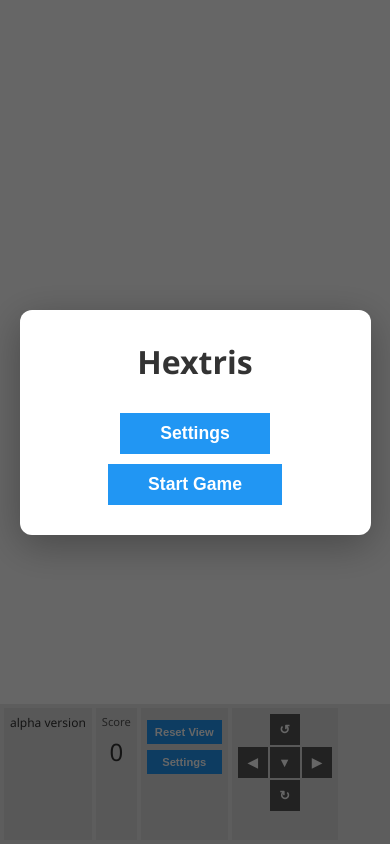
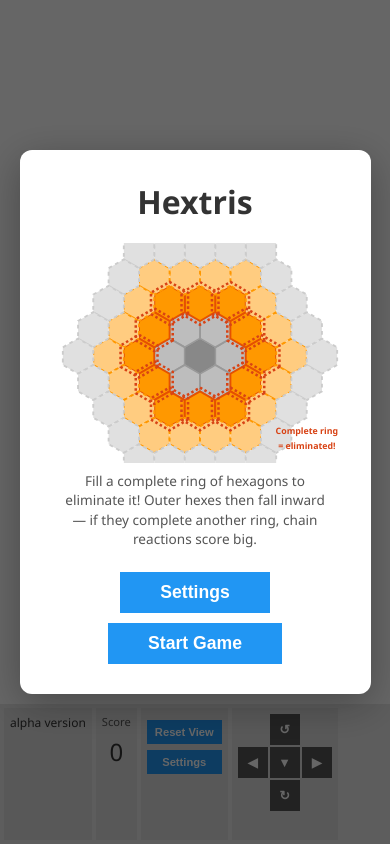
Before and after one commit to chenyu76/hextris, a plain HTML site: page index.html in a window 390 px wide. Drawn offline with Linux system fonts and the light colour scheme.

Commit message:
Add tutorial diagram to start screen
- Draw interactive SVG hex grid tutorial explaining ring completion mechanic
- Add `drawTutorial()` function with color-coded distance rings and labels
- Style tutorial diagram and text with responsive CSS

```diff
--- a/index.html
+++ b/index.html
@@ -11,8 +11,10 @@
 <body>
 	<!-- Start Screen -->
 	<div id="start-screen" class="overlay">
-		<div class="overlay-content">
+		<div class="overlay-content" style="max-width:480px;">
 			<h1>Hextris</h1>
+			<div id="tutorial-diagram"></div>
+			<p id="tutorial-text"></p>
 			<button id="start-settings-btn">Settings</button>
 			<button id="start-btn">Start Game</button>
 		</div>
--- a/script.js
+++ b/script.js
@@ -50,6 +50,128 @@ class Matrix {
 }
 
 let ht = null;
+
+function drawTutorial() {
+  const container = document.getElementById("tutorial-diagram");
+  const hexSize = 14;
+  const sqrt3 = 1.732050808;
+
+  const cubeToPixel = (q, r) => [
+    hexSize * (sqrt3 * q + sqrt3 / 2 * r),
+    hexSize * (3 / 2 * r),
+  ];
+
+  const svg = document.createElementNS("http://www.w3.org/2000/svg", "svg");
+  svg.setAttribute("viewBox", "-85 -90 170 175");
+
+  const drawHex = (q, r, fill, stroke, dash) => {
+    const [cx, cy] = cubeToPixel(q, r);
+    const points = [];
+    for (let i = 0; i < 6; i++) {
+      const angle = 2 * Math.PI / 6 * (i + 0.5);
+      points.push(`${(cx + hexSize * Math.cos(angle)).toFixed(1)},${(cy + hexSize * Math.sin(angle)).toFixed(1)}`);
+    }
+    const poly = document.createElementNS("http://www.w3.org/2000/svg", "polygon");
+    poly.setAttribute("points", points.join(" "));
+    poly.setAttribute("fill", fill);
+    poly.setAttribute("stroke", stroke);
+    poly.setAttribute("stroke-width", "1.5");
+    if (dash) poly.setAttribute("stroke-dasharray", dash);
+    svg.appendChild(poly);
+  };
+
+  const directions = [[1,0,-1],[1,-1,0],[0,-1,1],[-1,0,1],[-1,1,0],[0,1,-1]];
+  const dist = p => Math.abs(p[0]) + Math.abs(p[1]) + Math.abs(-p[0]-p[1]);
+
+  // All hexes up to ring 3, generate by expanding from center
+  const visited = new Set();
+  const frontier = [[0,0,0]];
+  visited.add("0,0,0");
+  while (frontier.length > 0) {
+    const pos = frontier.shift();
+    const d = dist(pos);
+    if (d > 8) continue;
+    for (const dir of directions) {
+      const n = [pos[0]+dir[0], pos[1]+dir[1], pos[2]+dir[2]];
+      const key = n.join(",");
+      if (!visited.has(key) && dist(n) <= 8) {
+        visited.add(key);
+        frontier.push(n);
+      }
+    }
+  }
+  const allPositions = [...visited].map(k => k.split(",").map(Number));
+
+  // Draw each hex with color based on distance
+  for (const pos of allPositions) {
+    const [q, r] = [pos[0], pos[1]];
+    const d = dist(pos);
+    let fill, stroke;
+    if (d === 0) {
+      fill = "#888"; stroke = "#666";
+    } else if (d === 2) {
+      fill = "#BDBDBD"; stroke = "#999";
+    } else if (d === 4) {
+      fill = "#FF9800"; stroke = "#E65100";
+    } else if (d === 6) {
+      fill = "#FFCC80"; stroke = "#FF9800";
+      drawHex(q, r, fill, stroke, "3 3");
+    } else if (d === 8) {
+      fill = "#E0E0E0"; stroke = "#ccc";
+      drawHex(q, r, fill, stroke, "3 3");
+    }
+    if (d <= 6 && !(d === 6)) {
+      drawHex(q, r, fill, stroke);
+    }
+  }
+
+  // Highlight ring at dist=4
+  for (const pos of allPositions) {
+    if (dist(pos) === 4) {
+      const [q, r] = [pos[0], pos[1]];
+      const [cx, cy] = cubeToPixel(q, r);
+      const ring = document.createElementNS("http://www.w3.org/2000/svg", "polygon");
+      const pts = [];
+      for (let i = 0; i < 6; i++) {
+        const angle = 2 * Math.PI / 6 * (i + 0.5);
+        pts.push(`${(cx + (hexSize+3) * Math.cos(angle)).toFixed(1)},${(cy + (hexSize+3) * Math.sin(angle)).toFixed(1)}`);
+      }
+      ring.setAttribute("points", pts.join(" "));
+      ring.setAttribute("fill", "none");
+      ring.setAttribute("stroke", "#D84315");
+      ring.setAttribute("stroke-width", "2");
+      ring.setAttribute("stroke-dasharray", "2 2");
+      svg.appendChild(ring);
+    }
+  }
+
+  // Labels
+  const addText = (x, y, text, color, size) => {
+    const t = document.createElementNS("http://www.w3.org/2000/svg", "text");
+    t.setAttribute("x", x);
+    t.setAttribute("y", y);
+    t.setAttribute("fill", color);
+    t.setAttribute("text-anchor", "middle");
+    t.setAttribute("font-size", size);
+    t.setAttribute("font-weight", "bold");
+    t.textContent = text;
+    svg.appendChild(t);
+  };
+
+  const [, ringY] = cubeToPixel(0, 4);
+  addText(85, ringY - 22, "Complete ring", "#D84315", "7");
+  addText(85, ringY - 10, "= eliminated!", "#D84315", "7");
+
+  container.innerHTML = "";
+  container.appendChild(svg);
+
+  document.getElementById("tutorial-text").textContent =
+    "Fill a complete ring of hexagons to eliminate it! Outer hexes then fall inward — if they complete another ring, chain reactions score big.";
+}
+
+drawTutorial();
+
+// Settings sliders — game config
 
 function getGameOptions() {
   return {
--- a/styles.css
+++ b/styles.css
@@ -208,6 +208,25 @@ button:active {
 	margin: 10px 0;
 }
 
+/* Tutorial */
+#tutorial-diagram {
+	margin: 0 auto 8px;
+	width: 280px;
+	height: 220px;
+}
+
+#tutorial-diagram svg {
+	width: 100%;
+	height: 100%;
+}
+
+#tutorial-text {
+	font-size: 0.85rem;
+	color: #555;
+	margin: 0 0 14px;
+	line-height: 1.4;
+}
+
 /* Portrait layout for mobile */
 @media (max-width: 600px), (orientation: portrait) {
 	.container {
```
